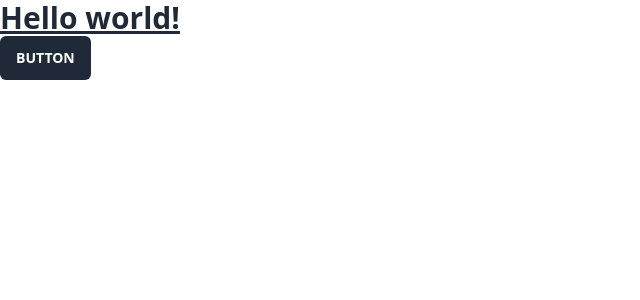
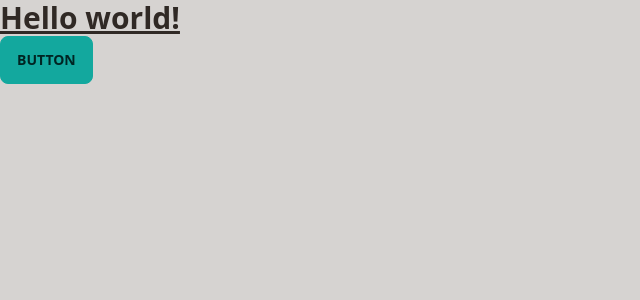
Before and after one commit to albacoredev/morelli-engenharia, a SvelteKit app: page / in a window 1280 px wide. Shown: the top 300 px of the page, without its empty margins (0-640 px from the left). Built offline with nearby package versions, Linux system fonts and the light colour scheme.

Commit message:
feat: setup DaisyUI theme

```diff
--- a/src/routes/+page.svelte
+++ b/src/routes/+page.svelte
@@ -1,5 +1,2 @@
 <h1 class="text-3xl font-bold underline">Hello world!</h1>
-<button
-	class="inline-block cursor-pointer rounded-md bg-gray-800 px-4 py-3 text-center text-sm font-semibold uppercase text-white transition duration-200 ease-in-out hover:bg-gray-900"
-	>Button</button
->
+<button class="btn btn-primary">Button</button>
--- a/tailwind.config.js
+++ b/tailwind.config.js
@@ -4,5 +4,22 @@ export default {
 	theme: {
 		extend: {}
 	},
+	daisyui: {
+		themes: [
+			{
+				morelli: {
+					primary: '#13A89E',
+					secondary: '#3A2319',
+					accent: '#C96C00',
+					neutral: '#222D3A',
+					'base-100': '#d6d3d1',
+					info: '#81B6D5',
+					success: '#19A982',
+					warning: '#EECD59',
+					error: '#F86D7F'
+				}
+			}
+		]
+	},
 	plugins: [require('daisyui')]
 };
```
